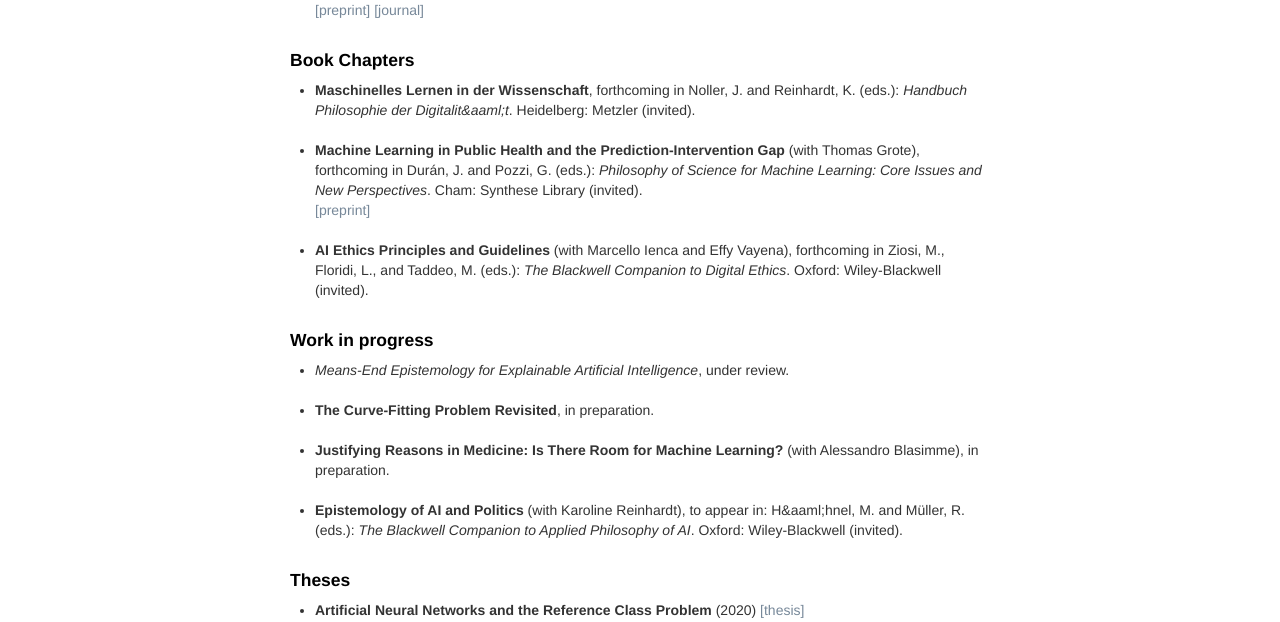
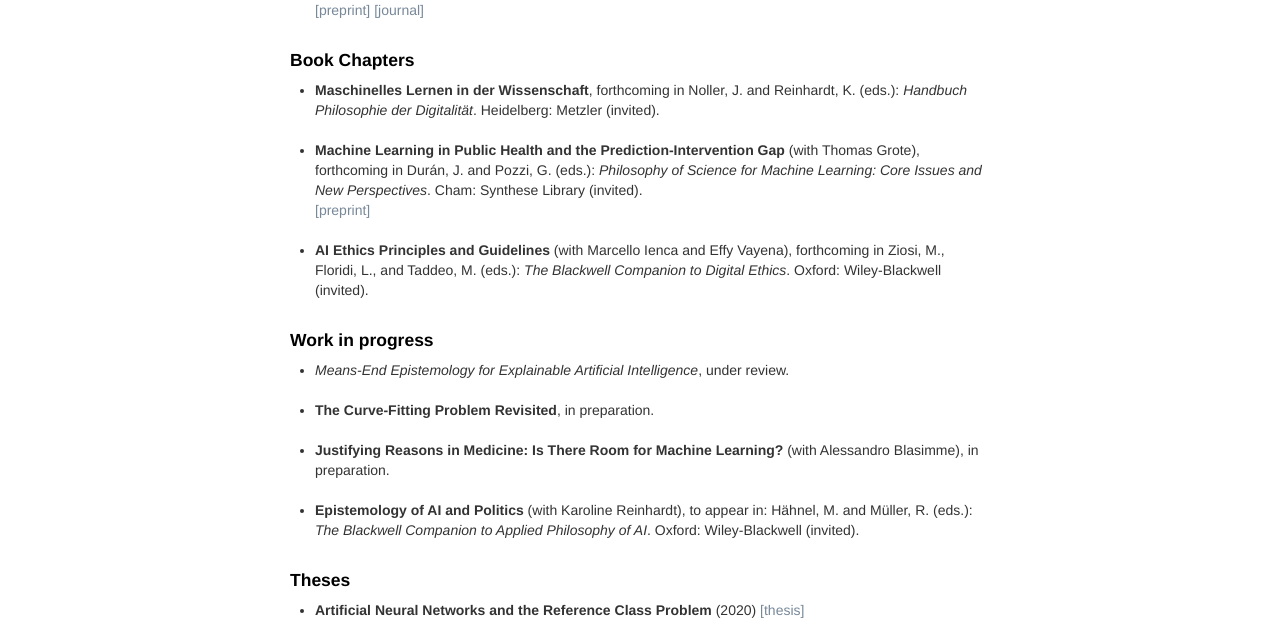
Before and after one commit to oliverbuchholz/oliverbuchholz.github.io, a Jekyll site: the page built from pages/writing.md, in a window 1280 px wide. Shown: the part 532-1154 px from the top of the page. Built offline with Jekyll 4.4.1, drawn with Linux system fonts in a browser that asks for light colours; part of the change alters nothing that is shown.

Commit message:
Update writing.md

```diff
--- a/pages/writing.md
+++ b/pages/writing.md
@@ -29,7 +29,7 @@ description: Oliver Buchholz | Writing
 <ul>
 <li>
 <b>Maschinelles Lernen in der Wissenschaft</b>, forthcoming in Noller, J. and
-Reinhardt, K. (eds.): <i>Handbuch Philosophie der Digitalit&aaml;t</i>. Heidelberg: Metzler (invited).<br><br>
+Reinhardt, K. (eds.): <i>Handbuch Philosophie der Digitalit&auml;t</i>. Heidelberg: Metzler (invited).<br><br>
 </li>
 
 <li><b>Machine Learning in Public Health and the Prediction-Intervention Gap</b> (with Thomas Grote), forthcoming in Dur&aacute;n, J. and Pozzi, G. (eds.): <i>Philosophy of Science for Machine Learning: Core Issues and New Perspectives</i>. Cham: Synthese Library (invited).<br><a href= "https://philsci-archive.pitt.edu/23207/" target= "_blank">[preprint]</a><br><br>
@@ -53,7 +53,7 @@ Reinhardt, K. (eds.): <i>Handbuch Philosophie der Digitalit&aaml;t</i>. Heidelbe
 </li>
 
 <li>
-<b>Epistemology of AI and Politics</b> (with Karoline Reinhardt), to appear in: H&aaml;hnel, M. and M&uuml;ller, R. (eds.): <i>The Blackwell Companion to Applied Philosophy of AI</i>. Oxford: Wiley-Blackwell (invited).<br><br>
+<b>Epistemology of AI and Politics</b> (with Karoline Reinhardt), to appear in: H&auml;hnel, M. and M&uuml;ller, R. (eds.): <i>The Blackwell Companion to Applied Philosophy of AI</i>. Oxford: Wiley-Blackwell (invited).<br><br>
 </li>
 </ul>
 
```
